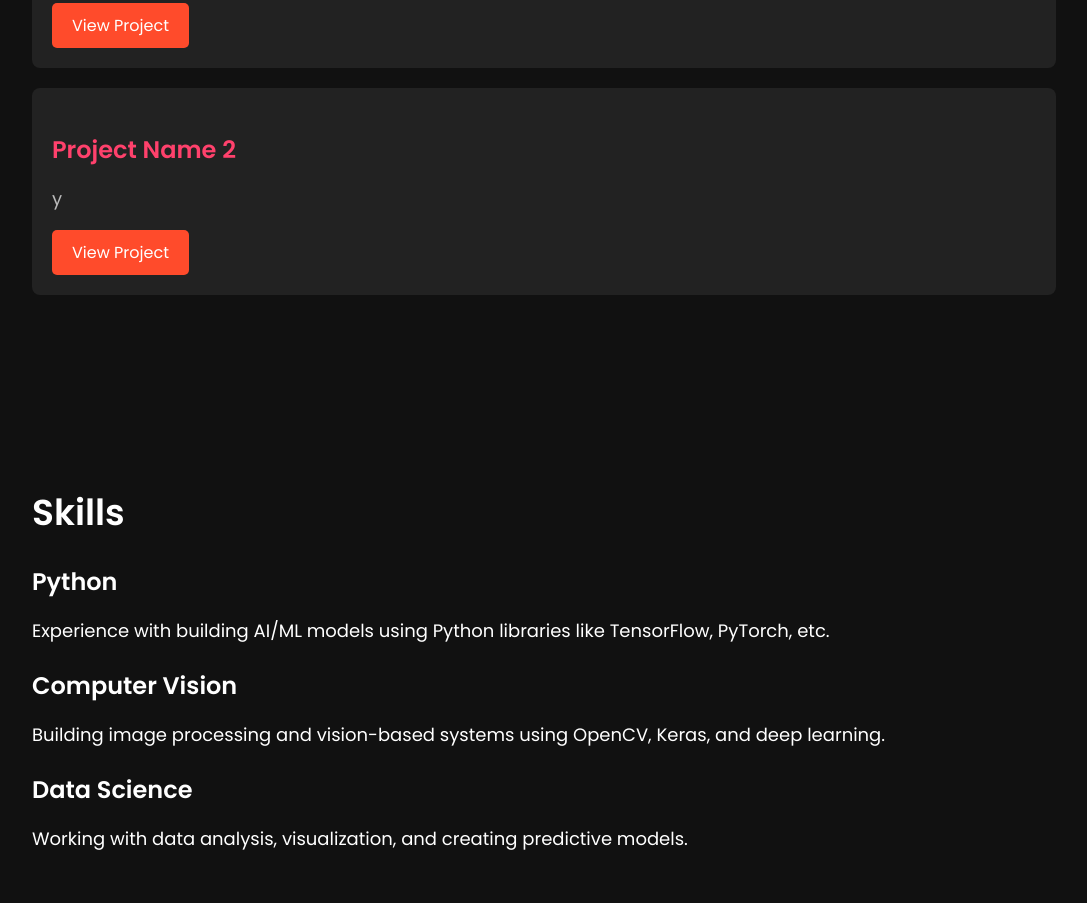
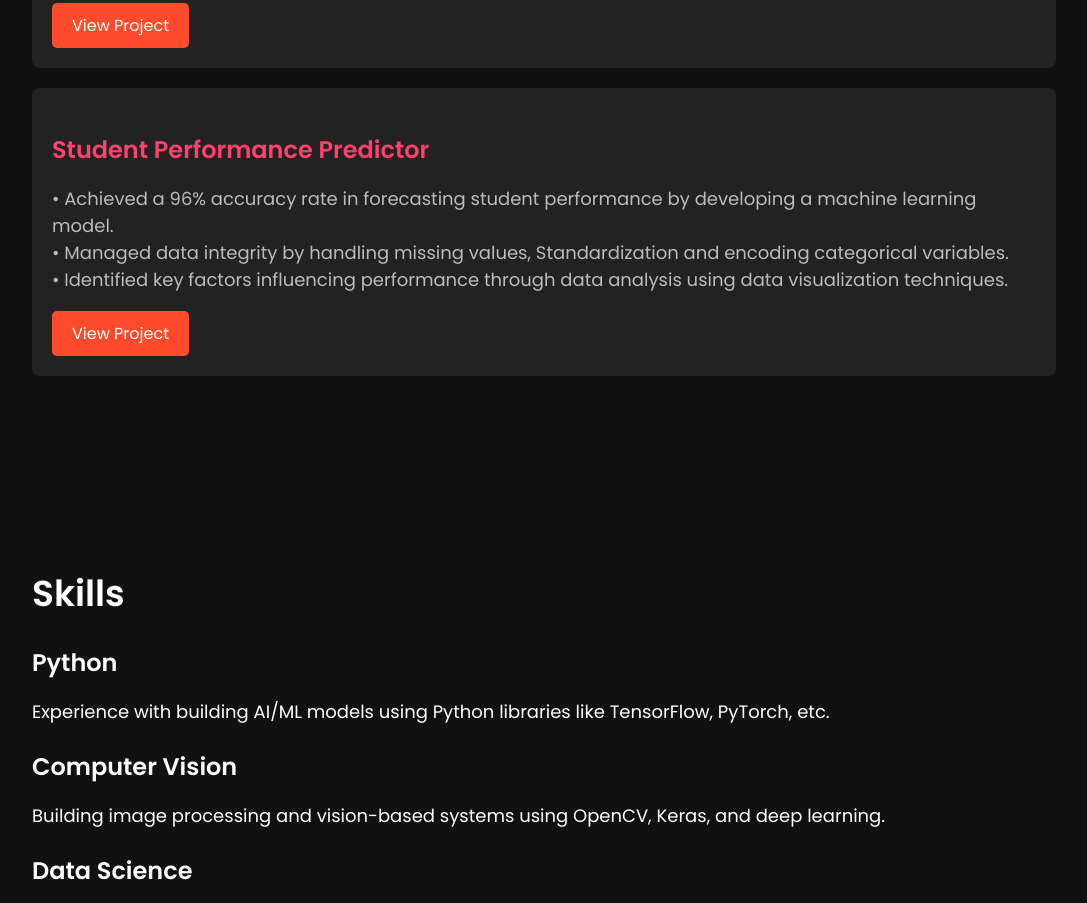
Before and after one commit to Prakhar9549/Prakhar9549.github.io, a plain HTML site: page index.html in a window 1280 px wide. Shown: the part 1473-2376 px from the top of the page, without its empty margins (96-1183 px from the left). Drawn offline with Linux system fonts and the light colour scheme.

Commit message:
Update index.html

```diff
--- a/index.html
+++ b/index.html
@@ -57,9 +57,11 @@ and CatBoost Regressor, to forecast IPL scores with high accurac</p>
             </div>
 
             <div class="project">
-                <h3>Project Name 2</h3>
-                <p>y</p>
-                <a href="#" class="btn">View Project</a>
+                <h3>Student Performance Predictor</h3>
+                <p>• Achieved a 96% accuracy rate in forecasting student performance by developing a machine learning model. <br>
+• Managed data integrity by handling missing values, Standardization and encoding categorical variables. <br>
+• Identified key factors influencing performance through data analysis using data visualization techniques.</p>
+                <a href="https://testing-un3jsxxrca4mwk2f2sbv6c.streamlit.app/" class="btn">View Project</a>
             </div>
         </div>
     </section>
```
